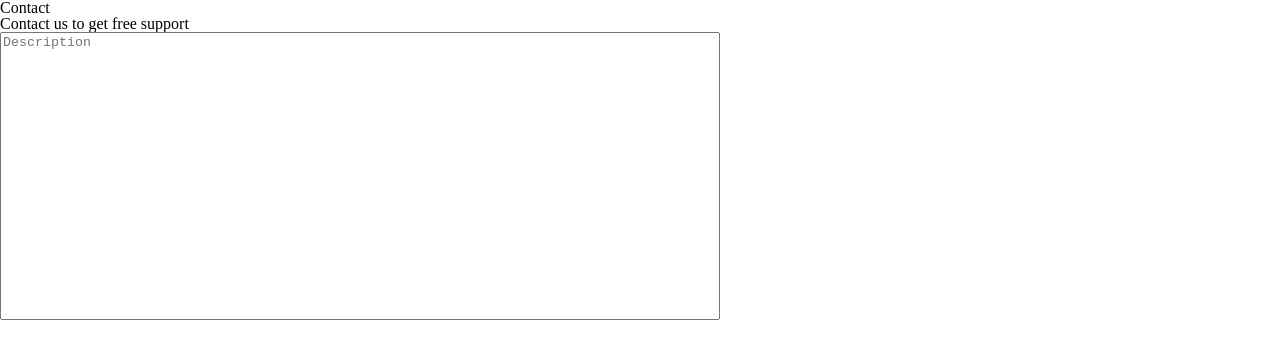
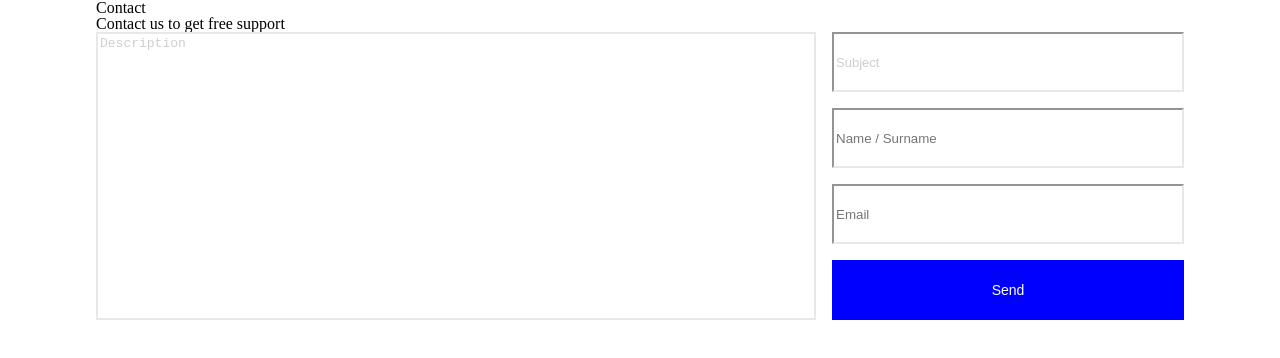
Before and after one commit to onianilado/homework10, a plain HTML site: page index.html in a window 1280 px wide. Drawn offline with Linux system fonts and the light colour scheme.

```diff
--- a/css/style.css
+++ b/css/style.css
@@ -1,6 +1,54 @@
+.flex{
+    display: flex;
+}
 /* section */
-textarea{
-    width: 720px;
+.container{
+    max-width: 1088px;
+    width: 100%;
+    margin: 0 auto;
+}
+.form-wrapper{
+    display: flex;
+    justify-content: space-between;
+}
+.left-block{
+    max-width: 720px;
+    width: 100%;
     height: 288px;
+}
+.right-block{
+    max-width: 352px;
+    width: 100%;
+}
+.textarea{
+    width: 100%;
+    height: 100%;
     resize: none;
+    border-color: #E8E8E8;
+    border-width: 2px;
 }
+.subject,
+.fname,
+.email{
+    margin-bottom: 16px;
+    width: 100%;
+    height: 60px;
+    border-color: #E8E8E8;
+    border-width: 2px;
+}
+.textarea::placeholder,
+.subject::placeholder{
+    color: #CECECE;
+    font-size: 13px;
+}
+.btn{
+    width: 100%;
+    height: 60px;
+    background-color: blue;
+    color: #FFF;
+    border: none;
+    font-size: 14px;
+}
+.outline:focus {
+    outline: none;
+}
--- a/index.html
+++ b/index.html
@@ -4,6 +4,15 @@
     <meta charset="UTF-8">
     <meta http-equiv="X-UA-Compatible" content="IE=edge">
     <meta name="viewport" content="width=device-width, initial-scale=1.0">
+    <meta name="description" content="Our Website Description">
+    <meta name="keywords" content="HTML, CSS, responsive, forms">
+    <meta name="author" content="Lado Oniani">
+    <meta property="og:url"                content="https://onianilado.github.io/homework10/" />
+    <meta property="og:type"               content="Contact and Photos" />
+    <meta property="og:title"              content="My homework for Facebook" />
+    <meta property="og:description"        content="My homework10 descrioption" />
+    <meta property="og:image"              content="http://static01.nyt.com/images/2015/02/19/arts/international/19iht-btnumbers19A/19iht-btnumbers19A-facebookJumbo-v2.jpg" />
+    <script src="https://kit.fontawesome.com/3648c978ca.js" crossorigin="anonymous"></script>
     <title>Contact & Photos</title>
     <link rel="stylesheet" href="css/reset.css">
     <link rel="stylesheet" href="css/style.css">
@@ -11,15 +20,27 @@
 </head>
 <body>
     <section>
+        <div class="container">
             <div>
                 <h2>Contact</h2>
                 <p>Contact us to get free support</p>
             </div>
-        <form action="#">
+            <form action="#" method="GET" class="form-wrapper">
+                <div class="left-block">
+                    <textarea class="textarea outline" id="textarea" placeholder="Description"></textarea>
+                </div>
+                <div class="right-block">
+                    <input class="subject outline" type="text" id="subject" name="inputsubject" placeholder="Subject" required>
+
+                    <input class="fname outline" type="text" id="fname" name="inputfname" placeholder="Name / Surname" required>
+
+                    <input class="email outline" type="email" id="email" name="inputemail" placeholder="Email" required>
                     <div>
-                <textarea name="" id="textarea" placeholder="Description"></textarea>
+                        <button class="btn" type="submit">Send</button>
+                    </div>
                 </div>
             </form>
+        </div>
     </section>
 </body>
 </html>
```
Lines whose indentation alone changed are shown as unchanged.
